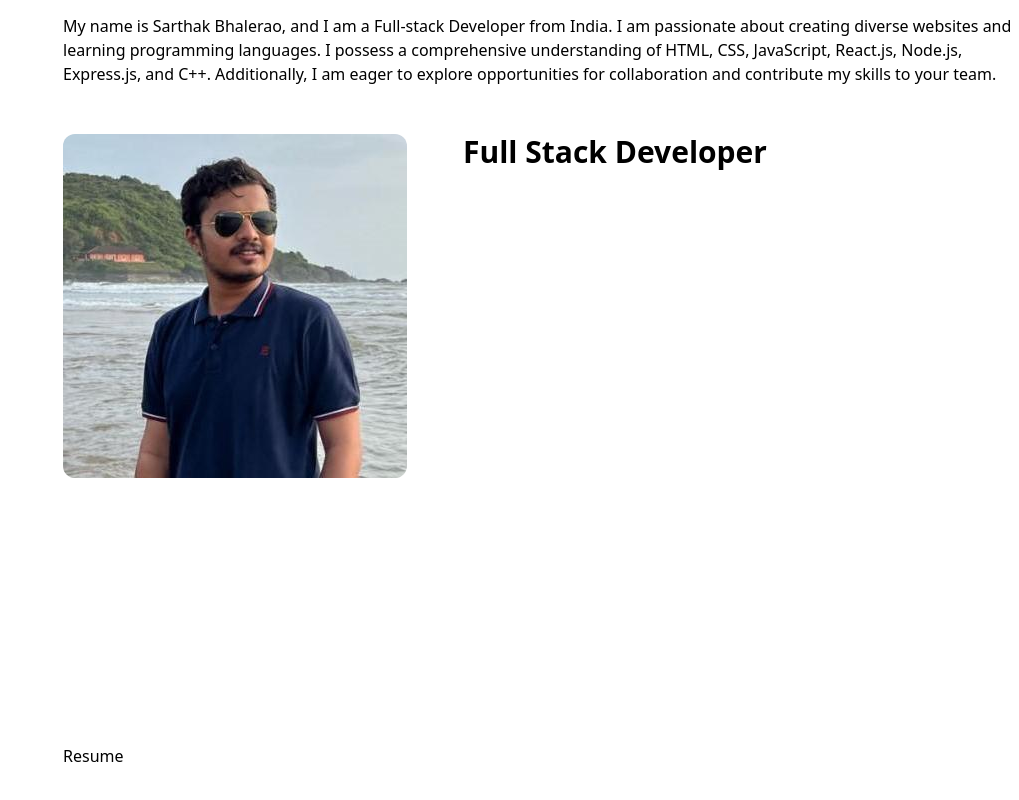
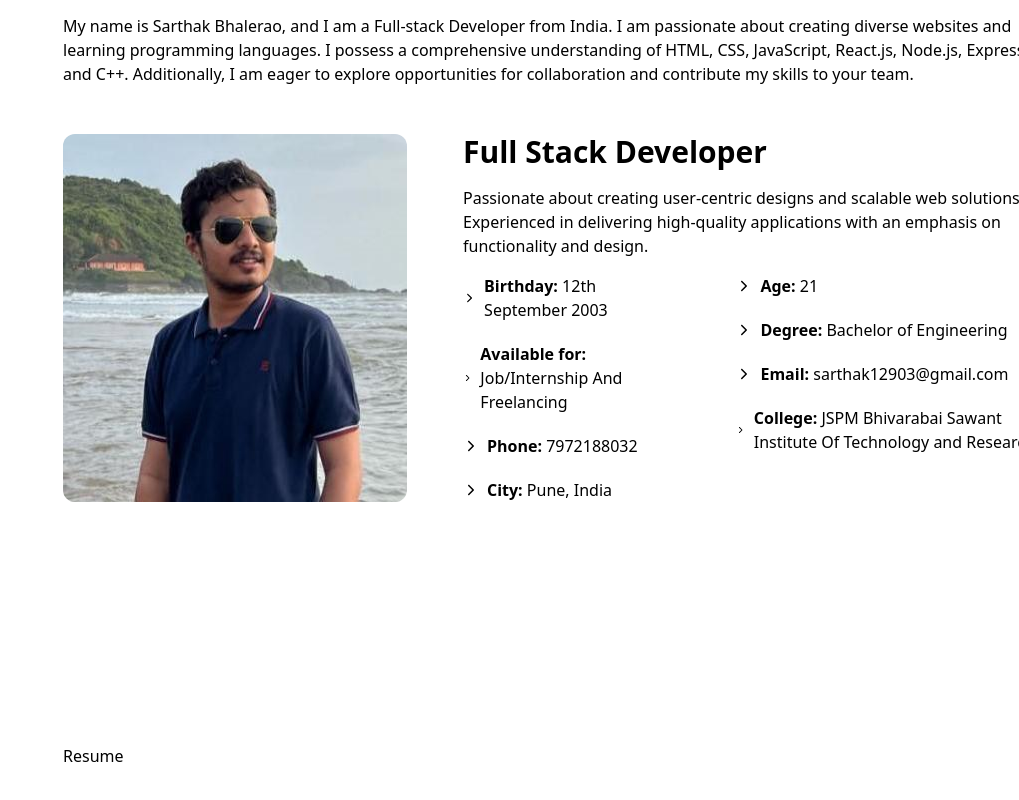
Before and after one commit to Sarthak12903/Portfolio, a React (Vite) app: page / in a window 1280 px wide. Shown: the part 892-1692 px from the top of the page, without its empty margins (261-1280 px from the left). Built offline with nearby package versions, Linux system fonts and the light colour scheme.

Commit message:
added tab and about us

```diff
--- a/src/pages/About/About.jsx
+++ b/src/pages/About/About.jsx
@@ -1,8 +1,53 @@
+import { IoIosArrowForward } from "react-icons/io";
+const about = [
+  {
+    id: 1,
+    type: "Birthday: ",
+    value: "12th September 2003",
+  },
+  {
+    id: 2,
+    type: "Available for: ",
+    value: "Job/Internship And Freelancing",
+  },
+  {
+    id: 3,
+    type: "Phone: ",
+    value: "7972188032",
+  },
+  {
+    id: 4,
+    type: "City: ",
+    value: "Pune, India",
+  },
+];
+const about1 = [
+  {
+    id: 5,
+    type: "Age: ",
+    value: new Date().getFullYear() - 2003,
+  },
+  {
+    id: 6,
+    type: "Degree: ",
+    value: "Bachelor of Engineering",
+  },
+  {
+    id: 7,
+    type: "Email: ",
+    value: "sarthak12903@gmail.com",
+  },
+  {
+    id: 4,
+    type: "College: ",
+    value: "JSPM Bhivarabai Sawant Institute Of Technology and Research",
+  },
+];
 export default function About() {
   return (
     <div
       id="about"
-      className="ml-72 p-9 w-[80%] h-screen space-y-12 flex flex-col flex-wrap"
+      className="ml-72 p-9 w-[84%] h-screen space-y-12 flex flex-col flex-wrap"
     >
       <div className="space-y-4">
         <h1 className="text-4xl font-bold pb-3 broder border-b-2 border-yellow-300 inline-block">
@@ -19,8 +64,41 @@ export default function About() {
       </div>
       <div className="flex space-x-14">
         <img src="/Sarthak.jpeg" className="rounded-xl" />
-        <div className="flex flex-col">
+        <div className="flex flex-col space-y-4">
           <h1 className="font-semibold text-3xl">Full Stack Developer</h1>
+          <p>
+            Passionate about creating user-centric designs and scalable web
+            solutions. Experienced in delivering high-quality applications with
+            an emphasis on functionality and design.
+          </p>
+          <div className="flex gap-14">
+            <div className="flex ">
+              <ul className="space-y-5 ">
+                {about.map((value) => (
+                  <li key={value.id} className="flex items-center  space-x-2">
+                    <IoIosArrowForward />
+                    <p>
+                      <span className="font-semibold">{value.type} </span>
+                      {value.value}
+                    </p>
+                  </li>
+                ))}
+              </ul>
+            </div>
+            <div className="">
+              <ul className="space-y-5 ">
+                {about1.map((value) => (
+                  <li key={value.id} className="flex items-center  space-x-2">
+                    <IoIosArrowForward />
+                    <p>
+                      <span className="font-semibold">{value.type} </span>
+                      {value.value}
+                    </p>
+                  </li>
+                ))}
+              </ul>
+            </div>
+          </div>
         </div>
       </div>
       <div></div>
```
